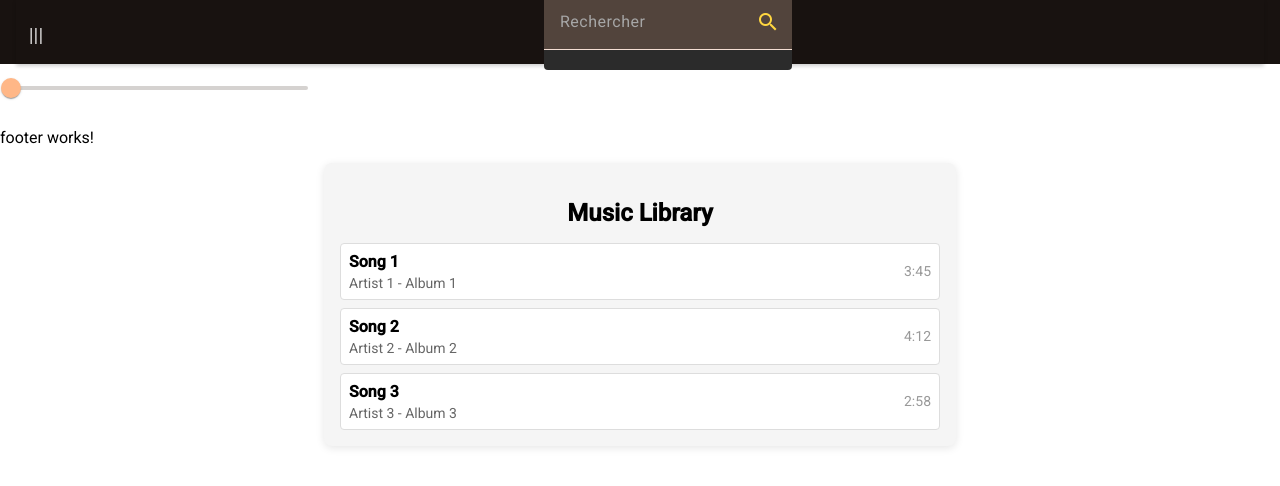
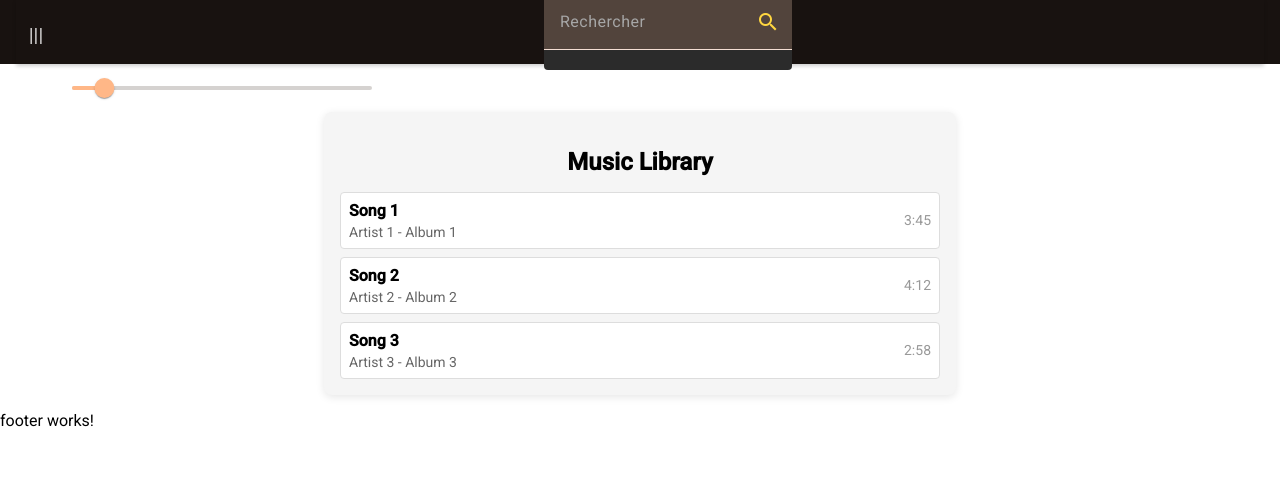
Before and after one commit to Martinbeaucheronoff/RefontSpotify, an Angular app: page / in a window 1280 px wide. Shown: the top 486 px of the page. Built offline with nearby package versions, Linux system fonts and the light colour scheme.

Commit message:
optimisation component

```diff
--- a/src/app/app.component.html
+++ b/src/app/app.component.html
@@ -1,9 +1,9 @@
 <main class="main dark-theme">
   <div class="content">
-    <app-header></app-header>
-    <app-lecteur></app-lecteur>
-    <app-footer></app-footer>
-    <app-music-library></app-music-library>
+    <app-header/>
+    <app-lecteur/>
+    <app-music-library/>
+    <app-footer/>
   </div>
 </main>
 <router-outlet />
--- a/src/app/lecteur/lecteur.component.css
+++ b/src/app/lecteur/lecteur.component.css
@@ -1,3 +1,6 @@
 mat-slider {
   width: 300px;
 }
+.content{
+  margin-left: 5%;
+}
--- a/src/app/lecteur/lecteur.component.html
+++ b/src/app/lecteur/lecteur.component.html
@@ -1,3 +1,5 @@
-<mat-slider max="500">
-  <input matSliderThumb>
-</mat-slider>
+<div class="content">
+  <mat-slider max="500" min="0">
+    <input value="50" matSliderThumb>
+  </mat-slider>
+</div>
```
Also changed, not shown: src/app/header/header.component.html (line endings or trailing spaces).
